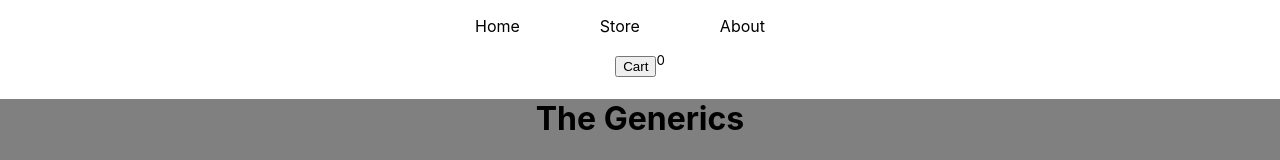
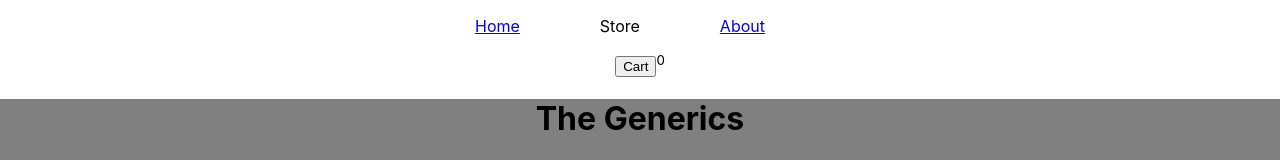
Before and after one commit to manan228/ecommerce-sharpener, a React (Create React App) app: page /home in a window 1280 px wide. Shown: the top 160 px of the page. Built offline with nearby package versions, Linux system fonts and the light colour scheme.

Commit message:
Task 4 Added Routes
Starting to add routes

```diff
--- a/package.json
+++ b/package.json
@@ -8,6 +8,7 @@
     "@testing-library/user-event": "^13.5.0",
     "react": "^18.2.0",
     "react-dom": "^18.2.0",
+    "react-router-dom": "^5.3.3",
     "react-scripts": "5.0.1",
     "web-vitals": "^2.1.4"
   },
--- /dev/null
+++ b/src/About.js
@@ -0,0 +1,6 @@
+const About = () => {
+
+    return <>The About Page</>
+}
+
+export default About;
--- a/src/App.js
+++ b/src/App.js
@@ -1,17 +1,26 @@
 import './App.css';
+import {Route} from 'react-router-dom';
 import CartProvider from './CartProvider';
 import Footer from './Footer';
 import Headers from './Headers';
 import Products from './Products';
+import About from './About';
 
 function App() {
   return (
     <div className="App">
+      {/* <ReactBrowser> */}
+      <Route path="/about">
+        <About />
+      </Route>
+      <Route path="/home">
       <CartProvider>
       <Headers />
       <Products />
       <Footer />
       </ CartProvider>
+      </Route>
+      {/* </ReactBrowser> */}
     </div>
   );
 }
--- a/src/Headers.js
+++ b/src/Headers.js
@@ -1,4 +1,5 @@
 import { useContext, useState } from 'react';
+import { Route, NavLink, Link } from 'react-router-dom';
 import Cart from './Cart';
 import CartContext from './cart-context';
 import classes from './Headers.module.css'
@@ -20,9 +21,13 @@ const Heading = () => {
     }
     return <>
     <ul className={classes.menu}>
-        <li>Home</li>
+        {/* <Route path='/about'> */}
+        <li>
+            <NavLink to='/home'>Home</NavLink></li>
         <li>Store</li>
-        <li>About</li>
+        <li>
+            <NavLink to='/about'>About</NavLink></li>
+        {/* </Route> */}
     </ul>
     <button onClick={onCartClickHander}>Cart</button>
     <sup>{cartCtx.items.length}</sup>
--- a/src/index.js
+++ b/src/index.js
@@ -3,12 +3,15 @@ import ReactDOM from 'react-dom/client';
 import './index.css';
 import App from './App';
 import reportWebVitals from './reportWebVitals';
+import { BrowserRouter } from 'react-router-dom';
 
 const root = ReactDOM.createRoot(document.getElementById('root'));
 root.render(
+  <BrowserRouter>
   <React.StrictMode>
     <App />
   </React.StrictMode>
+  </BrowserRouter>
 );
 
 // If you want to start measuring performance in your app, pass a function
```
Also changed, not shown: 1 other file (tests, documents, lock files or other folders).
